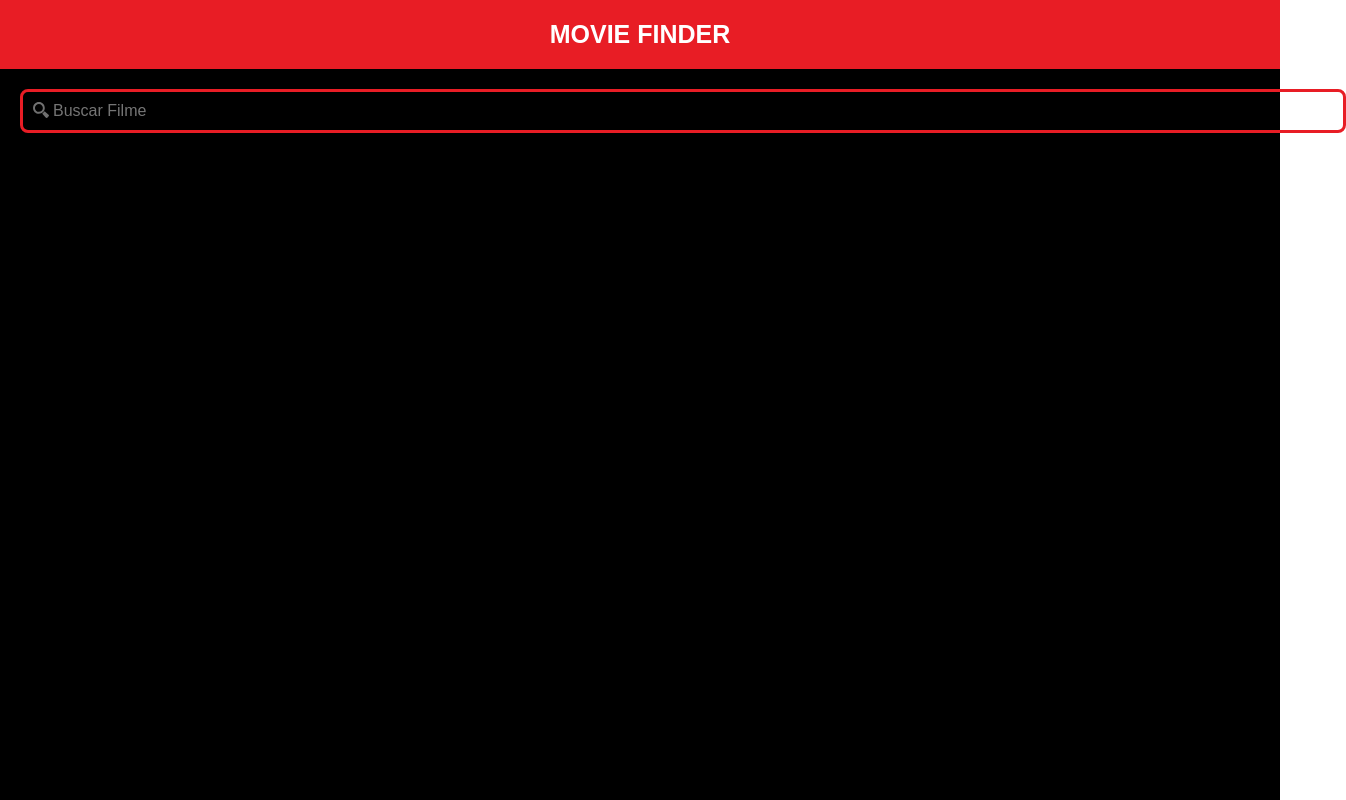
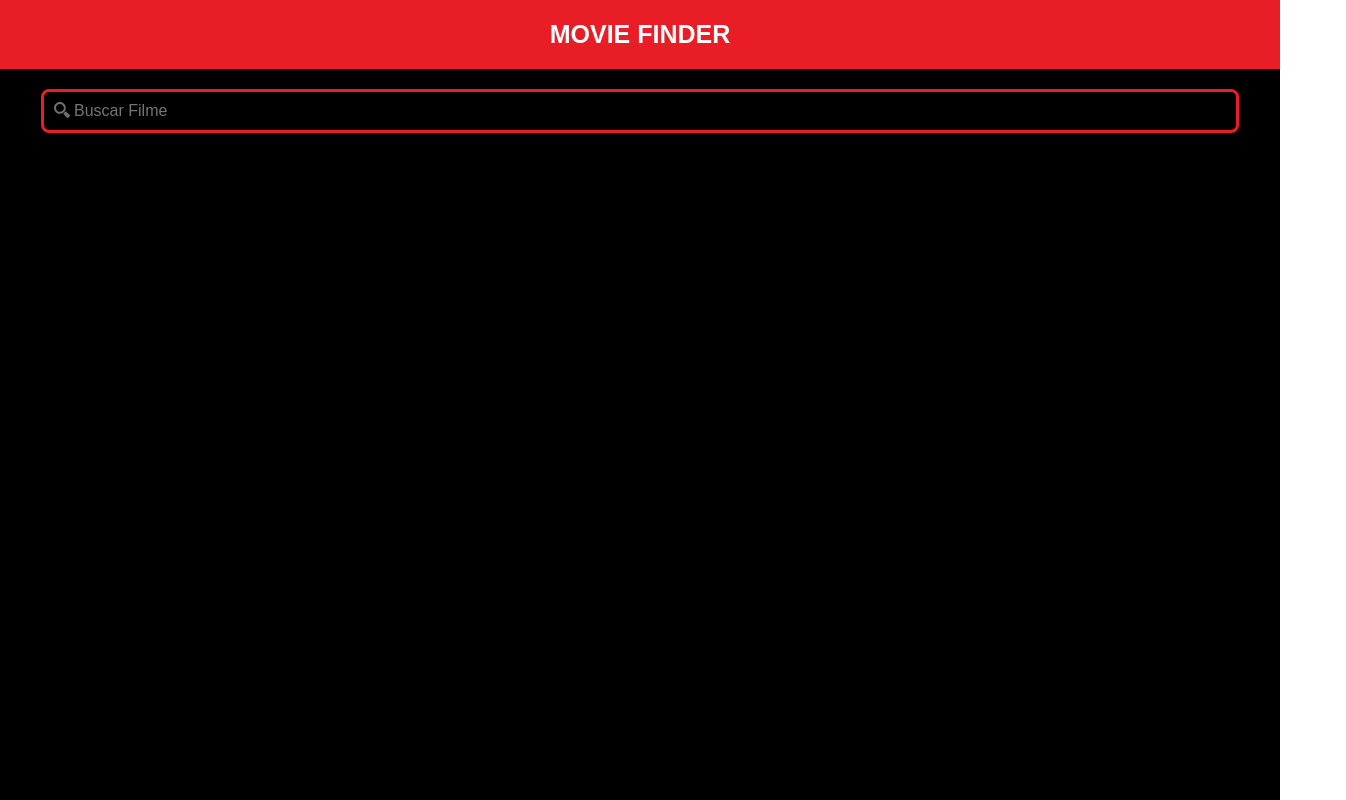
Before and after one commit to brugarcia/MovieFinder, a React (Create React App) app: page / in a window 1280 px wide. Shown: the top 800 px of the page, 1346 px wide, since content can reach past the window. Built offline with nearby package versions, Linux system fonts and the light colour scheme.

Commit message:
ajustye no tamanho do campo de pesquisa

```diff
--- a/src/components/SearchBar/StyledSearchBar.js
+++ b/src/components/SearchBar/StyledSearchBar.js
@@ -1,12 +1,12 @@
 import styled, { css } from 'styled-components';
 
 const StyledSearchBar = styled.input`
-  background-color: #fff;
+  align-self: center;
   color: #e81d25;
   font-size: 16px;
   margin: 20px 20px;
   padding: 10px;
-  width: 100%;
+  width: 90%;
 
   border: 3px solid #e81d25;
   border-radius: 8px;
```
